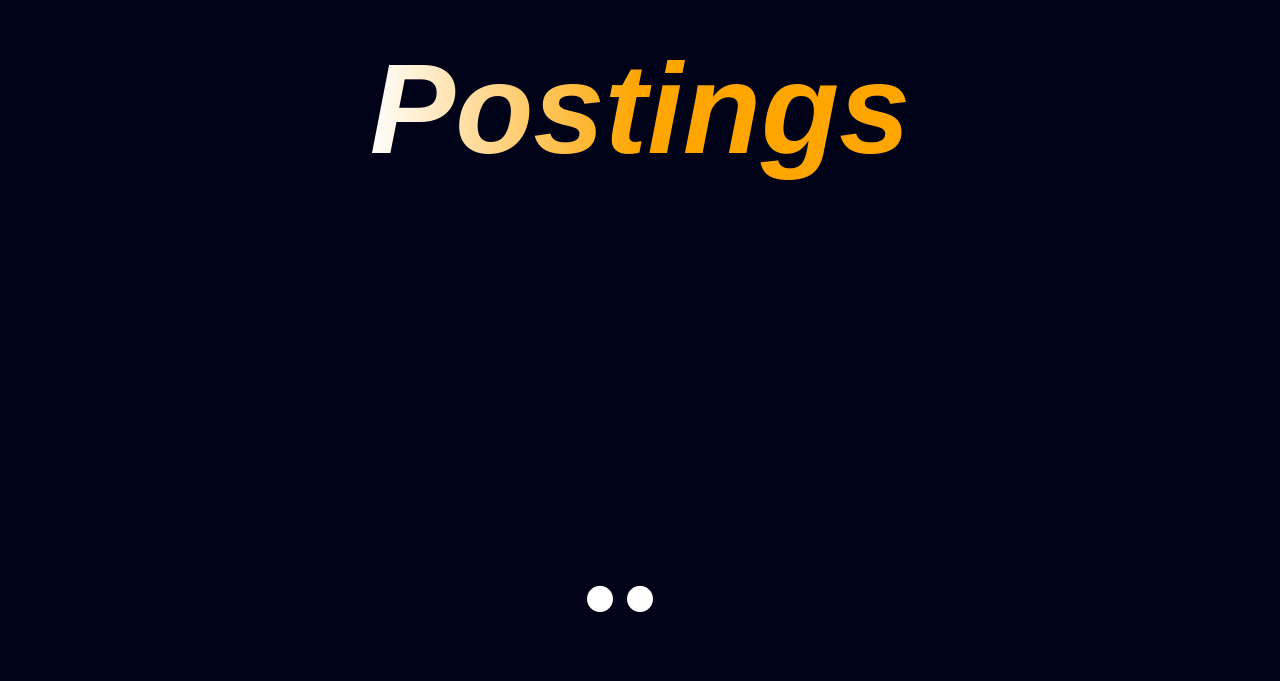
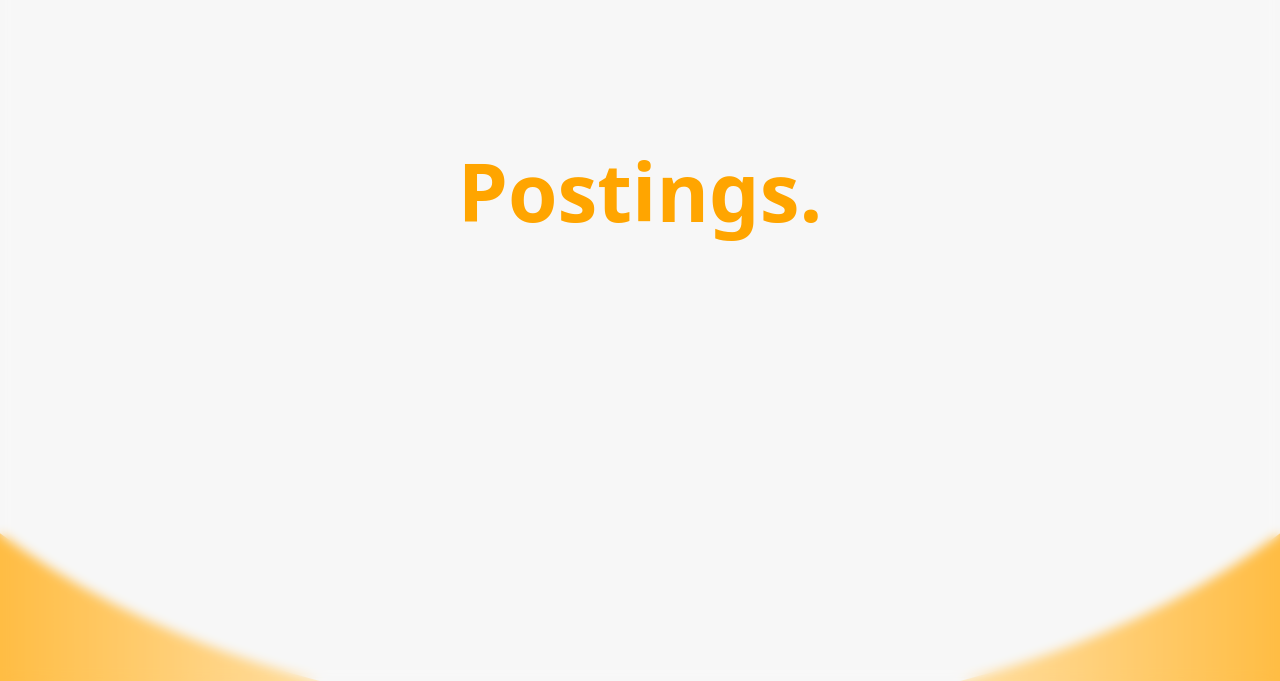
Before and after one commit to MurtazaJafri-27/Portfolio, a website: page postings.html in a window 1280 px wide. Shown: the part 119-800 px from the top of the page. Drawn offline with Linux system fonts and the light colour scheme.

Commit message:
postings start

```diff
--- a/postings.css
+++ b/postings.css
@@ -1,18 +1,30 @@
 body {
     padding: 0;
     margin: 0;
+    overflow: hidden;
+    background: linear-gradient(90deg, orange, white, orange)
 }
 
+/* LOADING SCREEN */
+
+
 .loadingScreen {
+    z-index: 999;
     height: 100vh;
+    width: 100vw;
     background-color: rgb(0, 2, 24);
     overflow: hidden;
     display: flex;
+    position: fixed;
     flex-direction: column;
     align-items: center;
-    justify-content: space-between;
-    padding-bottom: 3vh;
-    box-sizing: border-box;
+
+    animation: 1.5s swipeRight 1s linear forwards;
+}
+
+@keyframes swipeRight {
+    70% { transform: translateX(50vw);}
+    100% { transform: translateX(200vw);}
 }
 
 .topSection {
@@ -38,6 +50,8 @@ body {
 .loadingDots {
     margin: 0;
     color: white;
+    position: fixed;
+    bottom: 5%;
     animation: dotsLoading 2s linear infinite;
 }
 .loadingMessage {
@@ -85,3 +99,76 @@ body {
     font-size: 180%;
 }
 }
+
+/* PAGE */
+
+.pageWrapper {
+    z-index: 2;
+    width: 100vw;
+    height: 100vh;
+    margin: 0;
+    padding: 0;
+    position: fixed;
+    top: 0;
+    left: 0;
+    display: flex;
+}
+
+.bgVignette {
+    z-index: 10;
+    width: 100vw;
+    height: 100vh;
+    display: flex;
+    margin: 0;
+    padding: 0;
+    background-color: whitesmoke;
+    clip-path: ellipse(80% 55% at 50% 45%);
+}
+
+.secondLoader {
+    position: fixed;
+    margin: 0;
+    padding: 0;
+    top: 0;
+    left: 0;
+    width: 100vw;
+    height: 100vh;
+    display: flex;
+    justify-content: center;
+    align-items: center;
+    background-color: rgba(255, 255, 255, 0.267);
+    z-index: 50;
+    backdrop-filter: blur(10px);
+
+    animation: 5s blurFade 3s linear forwards;
+}
+
+@keyframes blurFade {
+    100% { backdrop-filter: blur(0px);}
+}
+
+.secondLoader h1 {
+    font-size: 200%;
+    margin-top: -10%;
+  font-family: "Chewy", system-ui;
+  font-weight: 700;
+  font-style: normal;
+  color: orange;
+
+  animation: 1.5s blurTextZoom 4s linear forwards;
+}
+
+@keyframes blurTextZoom {
+    100%  { visibility: hidden;}
+}
+
+@media(min-width: 768px){
+    .bgVignette {
+        clip-path: ellipse(65% 65% at 50% 40%);
+    }
+
+.secondLoader h1 {
+    font-size: 500%;
+}
+
+}
--- a/postings.html
+++ b/postings.html
@@ -12,6 +12,13 @@
         <h1 class="postingsLogo">Postings</h1>
     </div>
     <h1 class="loadingDots">...</h1>
+    </div>
+
+    <div class="secondLoader">
+<h1>Postings.</h1>
+    </div>
+<div class="bgVignette"></div>
+<div class="pageWrapper">
 </div>
 <script src="postings.js"></script>
 </body>
```
Also changed, not shown: index.html (+4 -1 lines), murtaza.css (+29 -2 lines), murtaza.js (+32 -13 lines).
